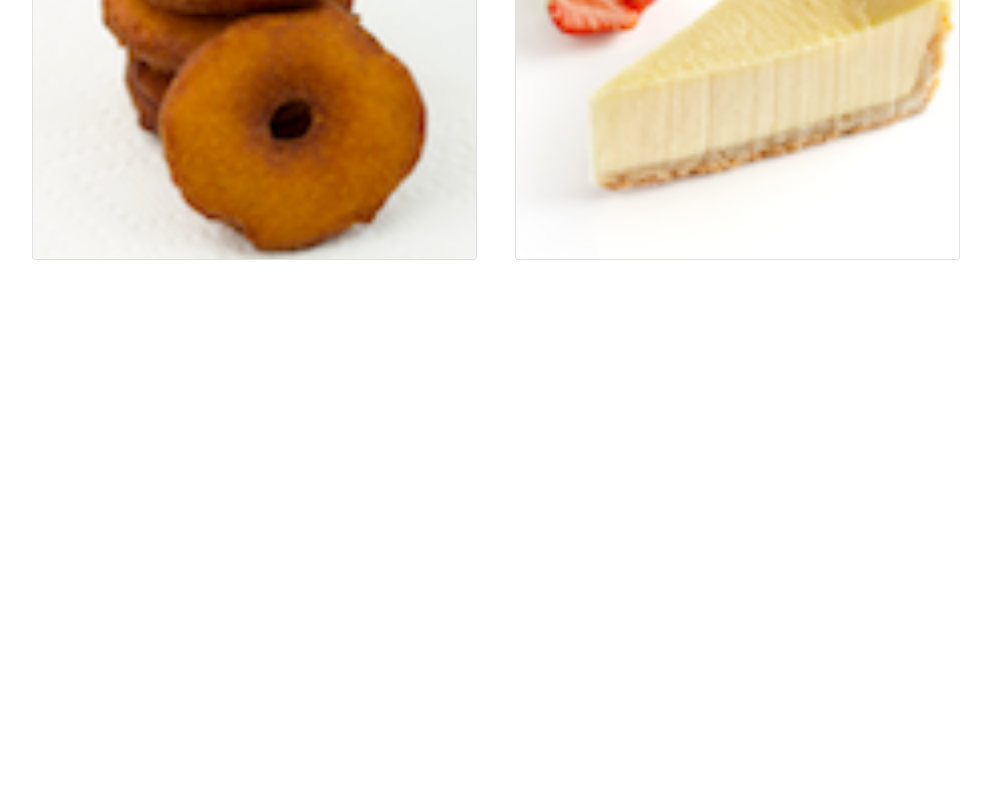
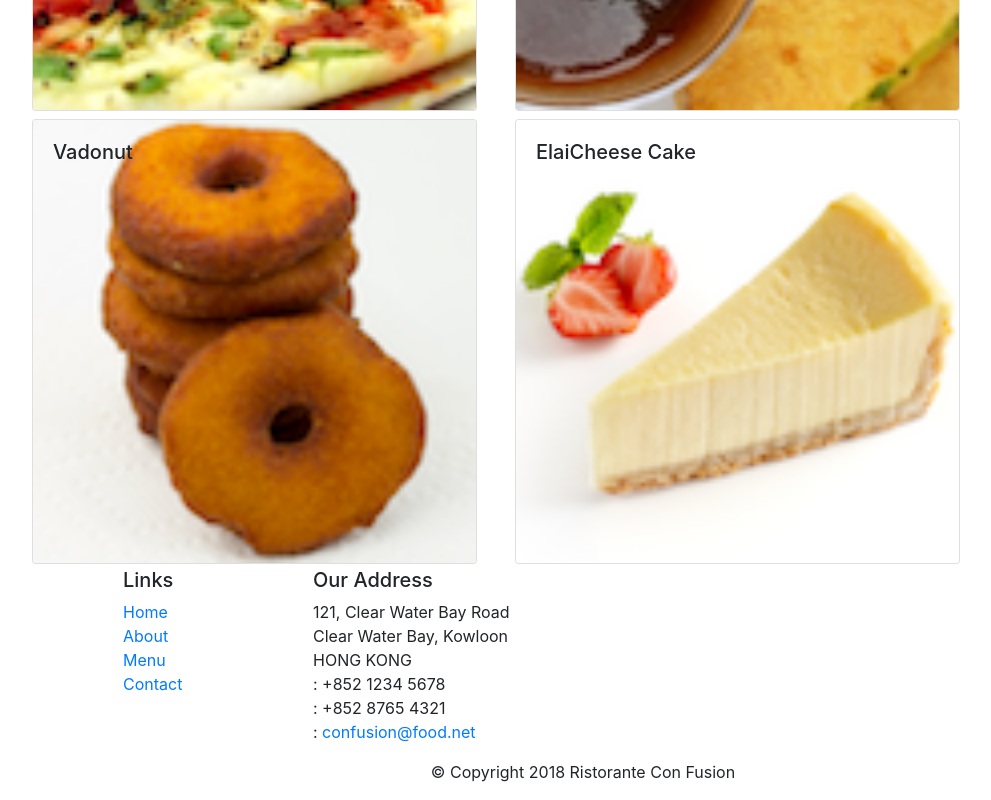
Before and after one commit to lequangduc/ConfusionClient, a React (Create React App) app: page / in a window 1280 px wide. Shown: the part 698-1498 px from the top of the page, without its empty margins (57-1048 px from the left). Before the commit the page ends 962 px from the top, so only its background shows below. Built offline with nearby package versions, Linux system fonts and the light colour scheme.

Commit message:
Header and Footer

```diff
--- /dev/null
+++ b/src/components/FooterComponent.js
@@ -0,0 +1,103 @@
+import React from "react";
+
+function Footer(props) {
+  return (
+    <div className="footer">
+      <div className="container">
+        <div className="row justify-content-center">
+          <div className="col-4 offset-1 col-sm-2">
+            <h5>Links</h5>
+
+            <ul className="list-unstyled">
+              <li>
+                <a href="#">Home</a>
+              </li>
+
+              <li>
+                <a href="#">About</a>
+              </li>
+
+              <li>
+                <a href="#">Menu</a>
+              </li>
+
+              <li>
+                <a href="contactus.html">Contact</a>
+              </li>
+            </ul>
+          </div>
+
+          <div className="col-7 col-sm-5">
+            <h5>Our Address</h5>
+
+            <address>
+              121, Clear Water Bay Road
+              <br />
+              Clear Water Bay, Kowloon
+              <br />
+              HONG KONG
+              <br />
+              <i className="fa fa-phone fa-lg"></i>: +852 1234 5678
+              <br />
+              <i className="fa fa-fax fa-lg"></i>: +852 8765 4321
+              <br />
+              <i className="fa fa-envelope fa-lg"></i>:{" "}
+              <a href="mailto:confusion@food.net">confusion@food.net</a>
+            </address>
+          </div>
+
+          <div className="col-12 col-sm-4 align-self-center">
+            <div className="text-center">
+              <a
+                className="btn btn-social-icon btn-google"
+                href="http://google.com/+"
+              >
+                <i className="fa fa-google-plus"></i>
+              </a>
+
+              <a
+                className="btn btn-social-icon btn-facebook"
+                href="http://www.facebook.com/profile.php?id="
+              >
+                <i className="fa fa-facebook"></i>
+              </a>
+
+              <a
+                className="btn btn-social-icon btn-linkedin"
+                href="http://www.linkedin.com/in/"
+              >
+                <i className="fa fa-linkedin"></i>
+              </a>
+
+              <a
+                className="btn btn-social-icon btn-twitter"
+                href="http://twitter.com/"
+              >
+                <i className="fa fa-twitter"></i>
+              </a>
+
+              <a
+                className="btn btn-social-icon btn-google"
+                href="http://youtube.com/"
+              >
+                <i className="fa fa-youtube"></i>
+              </a>
+
+              <a className="btn btn-social-icon" href="mailto:">
+                <i className="fa fa-envelope-o"></i>
+              </a>
+            </div>
+          </div>
+        </div>
+
+        <div className="row justify-content-center">
+          <div className="col-auto">
+            <p>© Copyright 2018 Ristorante Con Fusion</p>
+          </div>
+        </div>
+      </div>
+    </div>
+  );
+}
+
+export default Footer;
--- a/src/components/MainComponent.js
+++ b/src/components/MainComponent.js
@@ -8,6 +8,8 @@
 
 import { DISHES } from "../shared/dishes";
 
+import Header from "./HeaderComponent";
+import Footer from "./FooterComponent";
 // import { Jumbotron } from "reactstrap";
 
 class Main extends Component {
@@ -28,12 +30,13 @@
   render() {
     return (
       <div>
-        <Navbar dark color="primary">
+        {/* <Navbar dark color="primary">
           <div className="">
             <NavbarBrand href="/">Ristorante Con Fusion</NavbarBrand>
           </div>
-        </Navbar>
+        </Navbar> */}
         {/* <Jumbotron dark color="primary"></Jumbotron> */}
+        <Header />
         <div className="container">
           <Menu
             dishes={this.state.dishes}
@@ -48,6 +51,7 @@
             }
           />
         </div>
+        <Footer />
       </div>
     );
   }
```
